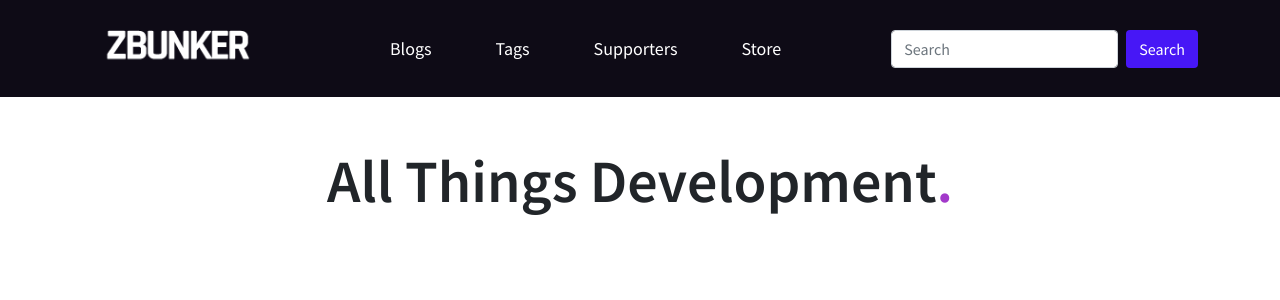
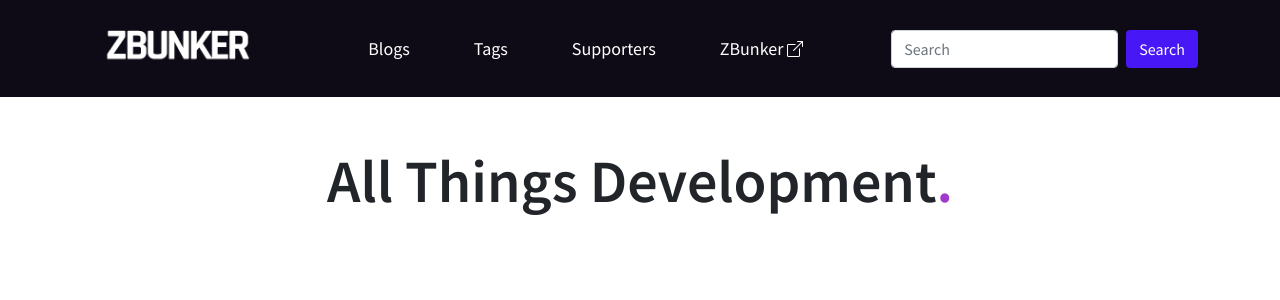
Before and after one commit to P0intMaN/pointman.dev, a Flask app: page / in a window 1280 px wide. Shown: the top 300 px of the page. Run offline with Flask 2, Linux system fonts and the light colour scheme; some libraries are stand-ins or nearby versions.

Commit message:
Modify(base.html): change nav links

```diff
--- a/pointdev/templates/base.html
+++ b/pointdev/templates/base.html
@@ -34,7 +34,7 @@
               <a class="nav-link" href="{{url_for('join')}}">Supporters</a>
             </li>
             <li class="nav-item">
-              <a class="nav-link" href="{{url_for('store')}}">Store</a>
+              <a class="nav-link" href="{{url_for('store')}}">ZBunker <i class="h6 bi bi-box-arrow-up-right" style="color: white;"></i></a>
             </li>
           </ul>
           <form class="d-flex">
```
